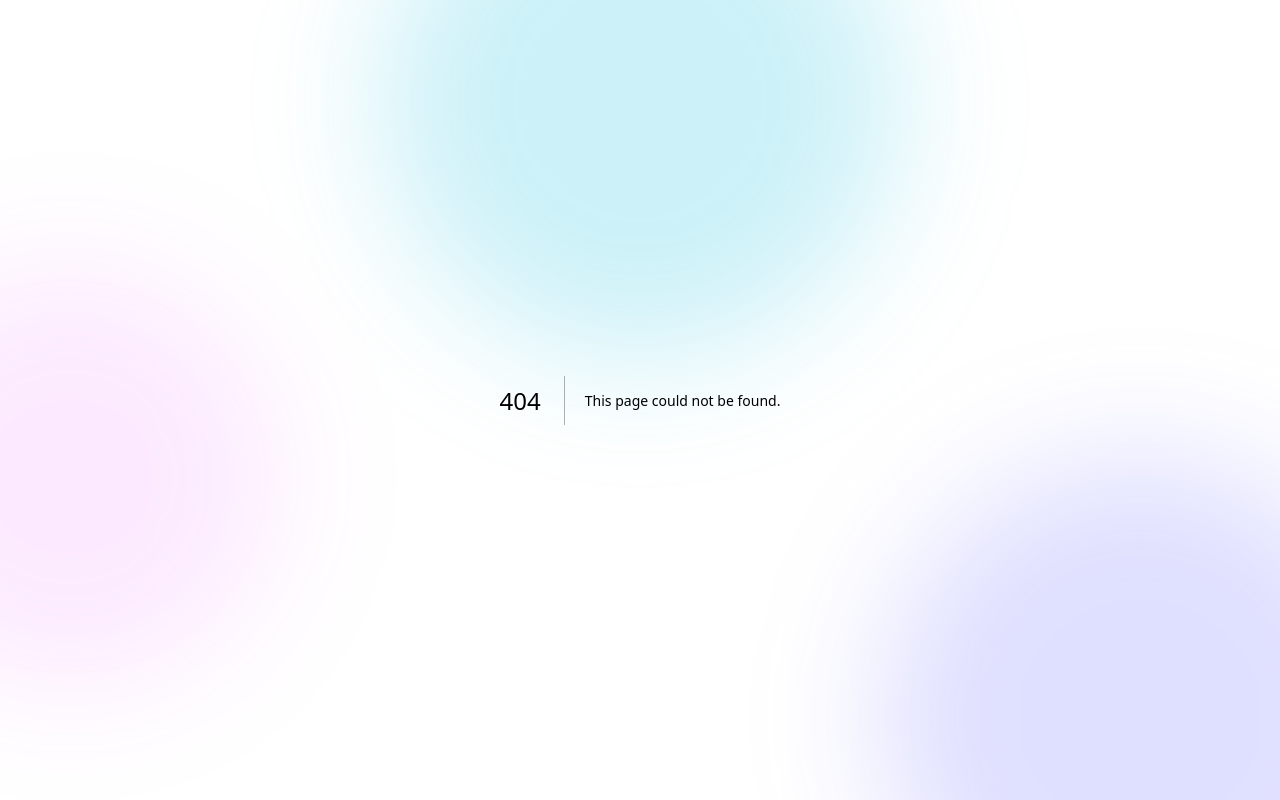
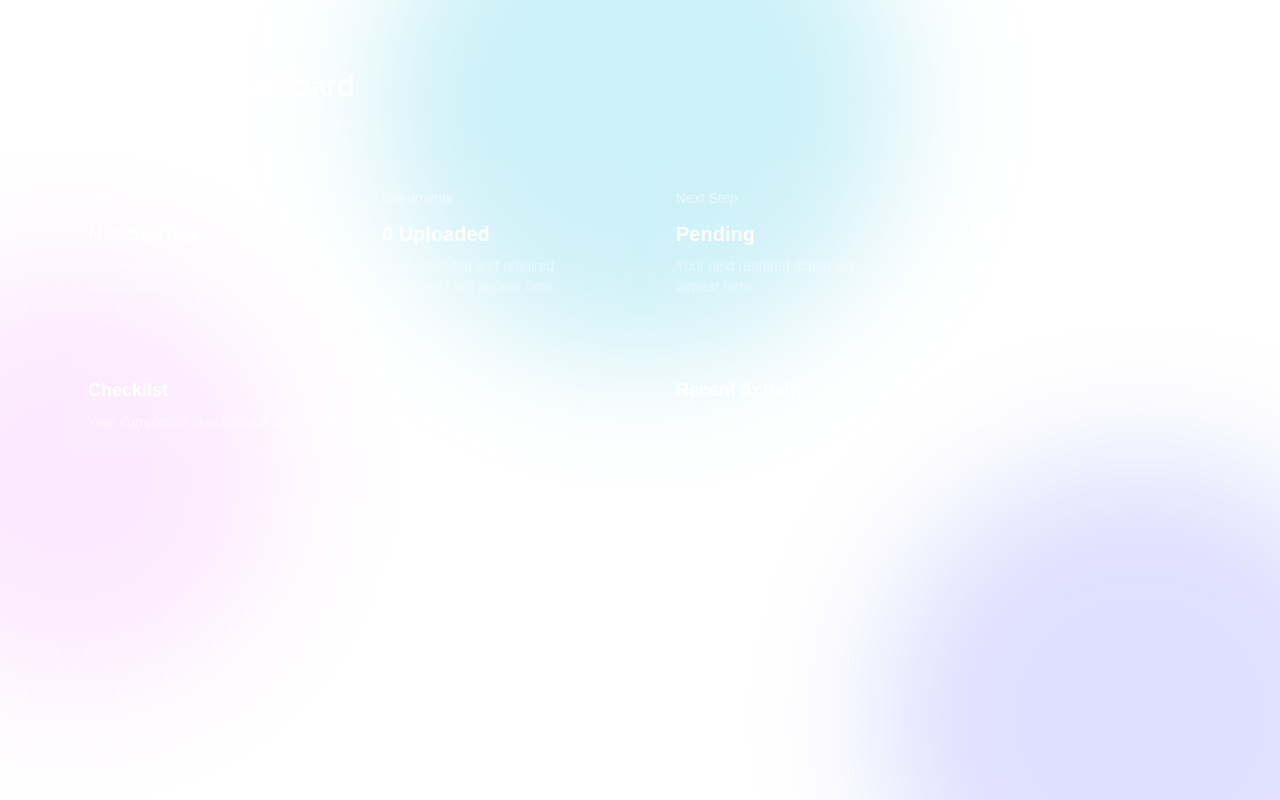
Before and after one commit to cken1977-create/legacyline-web, a Next.js app in the folder legacyline-ui/: page /dashboard/individual in a window 1280 px wide. Before the commit this address had no page. Built offline with nearby package versions, Linux system fonts and the light colour scheme.

Commit message:
Create page.tsx

```diff
--- /dev/null
+++ b/legacyline-ui/app/dashboard/individual/page.tsx
@@ -0,0 +1,70 @@
+export default function IndividualDashboardPage() {
+  return (
+    <div className="min-h-screen px-4 py-10">
+      <div className="mx-auto max-w-6xl">
+        {/* Header */}
+        <div className="mb-8">
+          <p className="text-sm text-white/50">Legacyline</p>
+          <h1 className="mt-2 text-3xl font-semibold tracking-tight text-white">
+            Individual Dashboard
+          </h1>
+          <p className="mt-2 text-sm text-white/50">
+            View your progress, documents, and next steps.
+          </p>
+        </div>
+
+        {/* Dashboard Cards */}
+        <div className="grid gap-6 md:grid-cols-2 xl:grid-cols-4">
+          <div className="rounded-3xl bg-white/5 p-6 ring-1 ring-white/10">
+            <p className="text-sm text-white/50">Progress Status</p>
+            <h2 className="mt-3 text-xl font-semibold text-white">Not Started</h2>
+            <p className="mt-2 text-sm text-white/40">
+              Your readiness progress will appear here.
+            </p>
+          </div>
+
+          <div className="rounded-3xl bg-white/5 p-6 ring-1 ring-white/10">
+            <p className="text-sm text-white/50">Documents</p>
+            <h2 className="mt-3 text-xl font-semibold text-white">0 Uploaded</h2>
+            <p className="mt-2 text-sm text-white/40">
+              Your uploaded and required documents will appear here.
+            </p>
+          </div>
+
+          <div className="rounded-3xl bg-white/5 p-6 ring-1 ring-white/10">
+            <p className="text-sm text-white/50">Next Step</p>
+            <h2 className="mt-3 text-xl font-semibold text-white">Pending</h2>
+            <p className="mt-2 text-sm text-white/40">
+              Your next required action will appear here.
+            </p>
+          </div>
+
+          <div className="rounded-3xl bg-white/5 p-6 ring-1 ring-white/10">
+            <p className="text-sm text-white/50">Messages</p>
+            <h2 className="mt-3 text-xl font-semibold text-white">No Updates</h2>
+            <p className="mt-2 text-sm text-white/40">
+              Notices and updates will appear here.
+            </p>
+          </div>
+        </div>
+
+        {/* Lower Section */}
+        <div className="mt-8 grid gap-6 lg:grid-cols-2">
+          <div className="rounded-3xl bg-white/5 p-6 ring-1 ring-white/10">
+            <h3 className="text-lg font-semibold text-white">Checklist</h3>
+            <p className="mt-2 text-sm text-white/50">
+              Your completion checklist will appear here.
+            </p>
+          </div>
+
+          <div className="rounded-3xl bg-white/5 p-6 ring-1 ring-white/10">
+            <h3 className="text-lg font-semibold text-white">Recent Activity</h3>
+            <p className="mt-2 text-sm text-white/50">
+              Your latest actions and status updates will appear here.
+            </p>
+          </div>
+        </div>
+      </div>
+    </div>
+  );
+}
```
